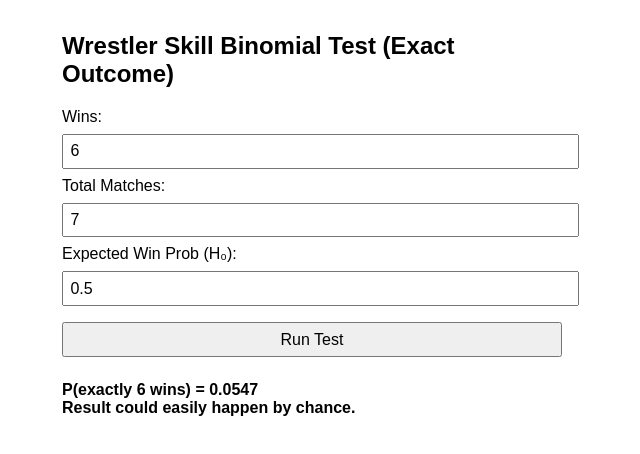
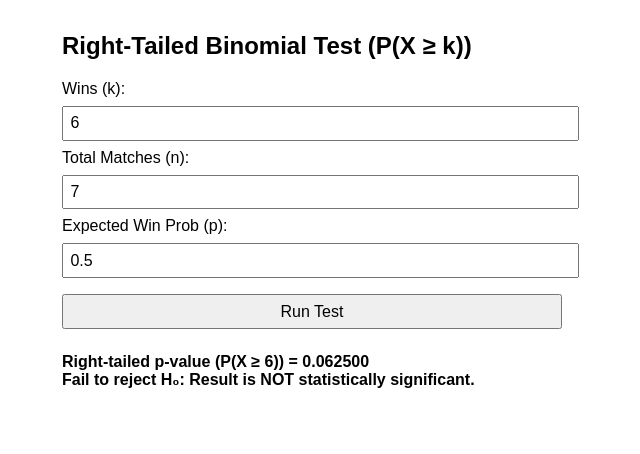
Before and after one commit to OzekiAnalytics/BinomialSite, a plain HTML site: page index.html in a window 1280 px wide. Both pictures are taken after a click on the button "Run Test". Shown: the whole page, without its empty margins (328-968 px from the left). Drawn offline with Linux system fonts and the light colour scheme.

Commit message:
Updated to cumulative

```diff
--- a/index.html
+++ b/index.html
@@ -2,7 +2,7 @@
 <html lang="en">
 <head>
 <meta charset="UTF-8">
-<title>Wrestler Skill Binomial Test</title>
+<title>Right-Tailed Binomial Test</title>
 <style>
   body { font-family: sans-serif; max-width: 500px; margin: 2rem auto; }
   input, button { margin: 0.5rem 0; padding: 0.4rem; width: 100%; font-size: 1rem; }
@@ -10,41 +10,47 @@
 </style>
 </head>
 <body>
-  <h2>Wrestler Skill Binomial Test (Exact Outcome)</h2>
+  <h2>Right-Tailed Binomial Test (P(X ≥ k))</h2>
 
-  <label>Wins: <input id="wins" type="number" value="6"></label>
-  <label>Total Matches: <input id="total" type="number" value="7"></label>
-  <label>Expected Win Prob (H₀): <input id="pnull" type="number" step="0.01" value="0.5"></label>
+  <label>Wins (k): <input id="wins" type="number" value="6"></label>
+  <label>Total Matches (n): <input id="total" type="number" value="7"></label>
+  <label>Expected Win Prob (p): <input id="pnull" type="number" step="0.01" value="0.5"></label>
 
   <button onclick="runTest()">Run Test</button>
-
   <div id="result"></div>
 
 <script>
-// Factorial for combinations
+// factorial + combinations
 function factorial(n){ return n <= 1 ? 1 : n * factorial(n - 1); }
+function comb(n, k){ return factorial(n) / (factorial(k) * factorial(n - k)); }
 
-// Combinations: n choose k
-function comb(n,k){ return factorial(n)/(factorial(k)*factorial(n-k)); }
+// PMF: P(X = k)
+function binomPmf(k, n, p){
+  return comb(n,k) * Math.pow(p, k) * Math.pow(1 - p, n - k);
+}
 
-// Probability of exactly k wins
-function binomPmf(k, n, p){
-  return comb(n,k) * Math.pow(p,k) * Math.pow(1-p, n-k);
+// Right-tailed: P(X >= k)
+function rightTail(k, n, p){
+  let sum = 0;
+  for (let i = k; i <= n; i++){
+    sum += binomPmf(i, n, p);
+  }
+  return sum;
 }
 
 function runTest(){
-  const wins = parseInt(document.getElementById('wins').value);
-  const total = parseInt(document.getElementById('total').value);
-  const pnull = parseFloat(document.getElementById('pnull').value);
+  const k = parseInt(document.getElementById('wins').value);
+  const n = parseInt(document.getElementById('total').value);
+  const p = parseFloat(document.getElementById('pnull').value);
 
-  const p_exact = binomPmf(wins, total, pnull);
+  const pval = rightTail(k, n, p);
 
-  const msg = p_exact < 0.05 ?
-      "Rare outcome! Could indicate an advantage." :
-      "Result could easily happen by chance.";
+  const msg = pval < 0.05
+    ? "Reject H₀: Result is statistically significant with a P value of .05."
+    : "Fail to reject H₀: Result is NOT statistically significant.";
 
   document.getElementById('result').innerHTML =
-      `P(exactly ${wins} wins) = ${p_exact.toFixed(4)}<br>${msg}`;
+    `Right-tailed p-value (P(X ≥ ${k})) = ${pval.toFixed(6)}<br>${msg}`;
 }
 </script>
 </body>
```
